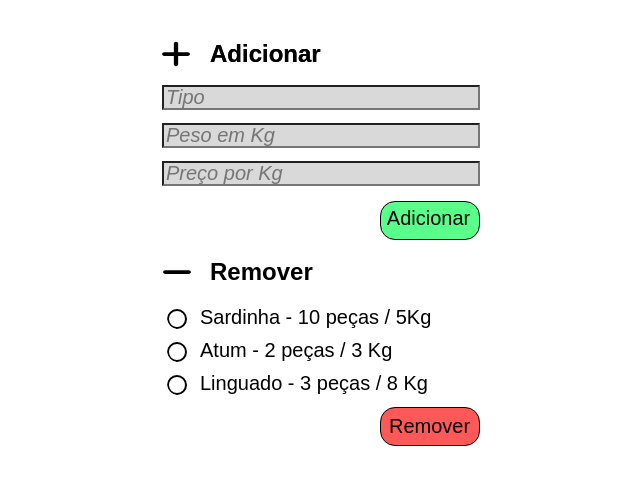
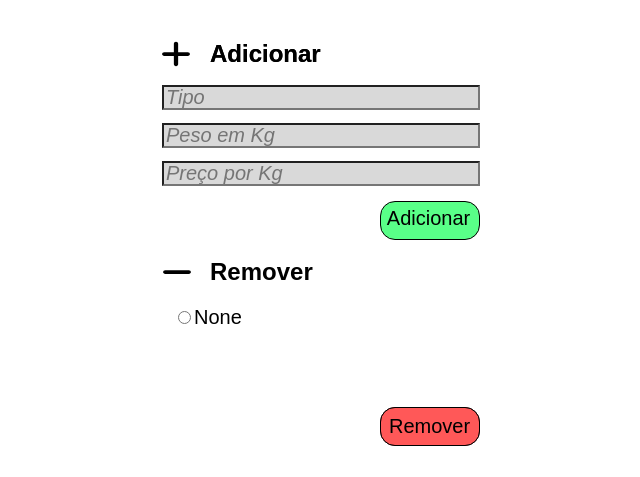
Before and after one commit to MC426-iFish/Projeto, a Flask app: page /estoque in a window 1280 px wide. Shown: the part 339-816 px from the top of the page, without its empty margins (320-960 px from the left). Run offline with Flask 3, Linux system fonts and the light colour scheme; a user stored in the database is signed in; tables that the repository leaves empty hold one stand-in row (values such as "Sample post").

Commit message:
Add - remoção de estoque

```diff
--- a/ifish/auth.py
+++ b/ifish/auth.py
@@ -112,4 +112,9 @@ def estoque():
         preco = request.form.get('precoPeixe')
         current_user.add_fish(tipo, '2023-10-23', int(qtd), int(preco))
         qtd = 0
+
+    if request.method == 'POST' and request.form.get('removersubmit') == 'Remover':
+        fish_type = request.form.get('OPCAO')
+        current_user.remove_fish(fish_type)
+
     return showStock()
--- a/ifish/static/styles/estoque.css
+++ b/ifish/static/styles/estoque.css
@@ -169,6 +169,21 @@
   left: 240px;
   top: 738px;
 }
+.rectangle-11t {
+  background: #ff5858;
+  border-radius: 15px;
+  border-style: solid;
+  border-color: #000000;
+  border-width: 1px;
+  width: 100px;
+  height: 39.31px;
+  position: absolute;
+  left: 240px;
+  top: 738px;
+  z-index: 100;
+  opacity: 0;
+  cursor: pointer;
+}
 .remover2 {
   color: #000000;
   text-align: left;
@@ -183,6 +198,7 @@
   display: flex;
   align-items: center;
   justify-content: flex-start;
+  z-index: 20;
 }
 .rectangle-12 {
   background: #59ff88;
@@ -314,6 +330,26 @@
   align-items: center;
   justify-content: flex-start;
 }
+.rbutton{
+  color: #000000;
+  text-align: left;
+  font-family: "Inter-Regular", sans-serif;
+  font-size: 20px;
+  font-weight: 400;
+  position: absolute;
+  align-items: center;
+  left: 33px;
+  top: 637px;
+  width: 260px;
+  max-height: 100px;
+  overflow-y: auto;
+}
+.no-bullets{
+  list-style: none;
+  padding: 0;
+  margin: 0;
+}
+
 .checkbox2 {
   background: #ffffff;
   border-radius: 20px;
--- a/ifish/templates/estoque.html
+++ b/ifish/templates/estoque.html
@@ -48,6 +48,7 @@
                 </ul>
                 {% endif %}
             {% endwith %}
+
             </div>
             </div>
             <div class="bloco-vendas">
@@ -105,26 +106,23 @@
 
             <div class="rectangle-11"></div>
             <div class="remover2">Remover</div>
-
-
-            <div class="checkbox">
-            <div class="group-47">
-                <div class="ellipse-1"></div>
-                <div class="sardinha-10-pe-as-5-kg">Sardinha - 10 peças / 5Kg</div>
+            <form action="#" method="POST">
+            <div CLASS="rbutton">
+                {% with fishes = fishes %}
+                    {% if fishes %}
+                        <ul class="no-bullets">
+                        {% for fish in fishes %}
+                            <li><INPUT TYPE="RADIO" NAME="OPCAO" VALUE="{{fish.type}}" required>{{fish.type}}</li>
+                        {% endfor %}
+                        </ul>
+                    {% endif %}
+                {% endwith %}
             </div>
+            <div class="rectangle-11">
+                <div class="remover2">Remover</div>
             </div>
-            <div class="checkbox2">
-            <div class="group-47">
-                <div class="ellipse-1"></div>
-                <div class="sardinha-10-pe-as-5-kg">Atum - 2 peças / 3 Kg</div>
-            </div>
-            </div>
-            <div class="checkbox3">
-            <div class="group-47">
-                <div class="ellipse-1"></div>
-                <div class="sardinha-10-pe-as-5-kg">Linguado - 3 peças / 8 Kg</div>
-            </div>
-            </div>
+            <input id="removersubmit" type="submit" name="removersubmit" value="Remover" class="rectangle-11t"/>
+            </form>
             <svg
             class="house-solid-1"
             width="50"
```
Also changed, not shown: ifish/models.py (+10 -0 lines).
